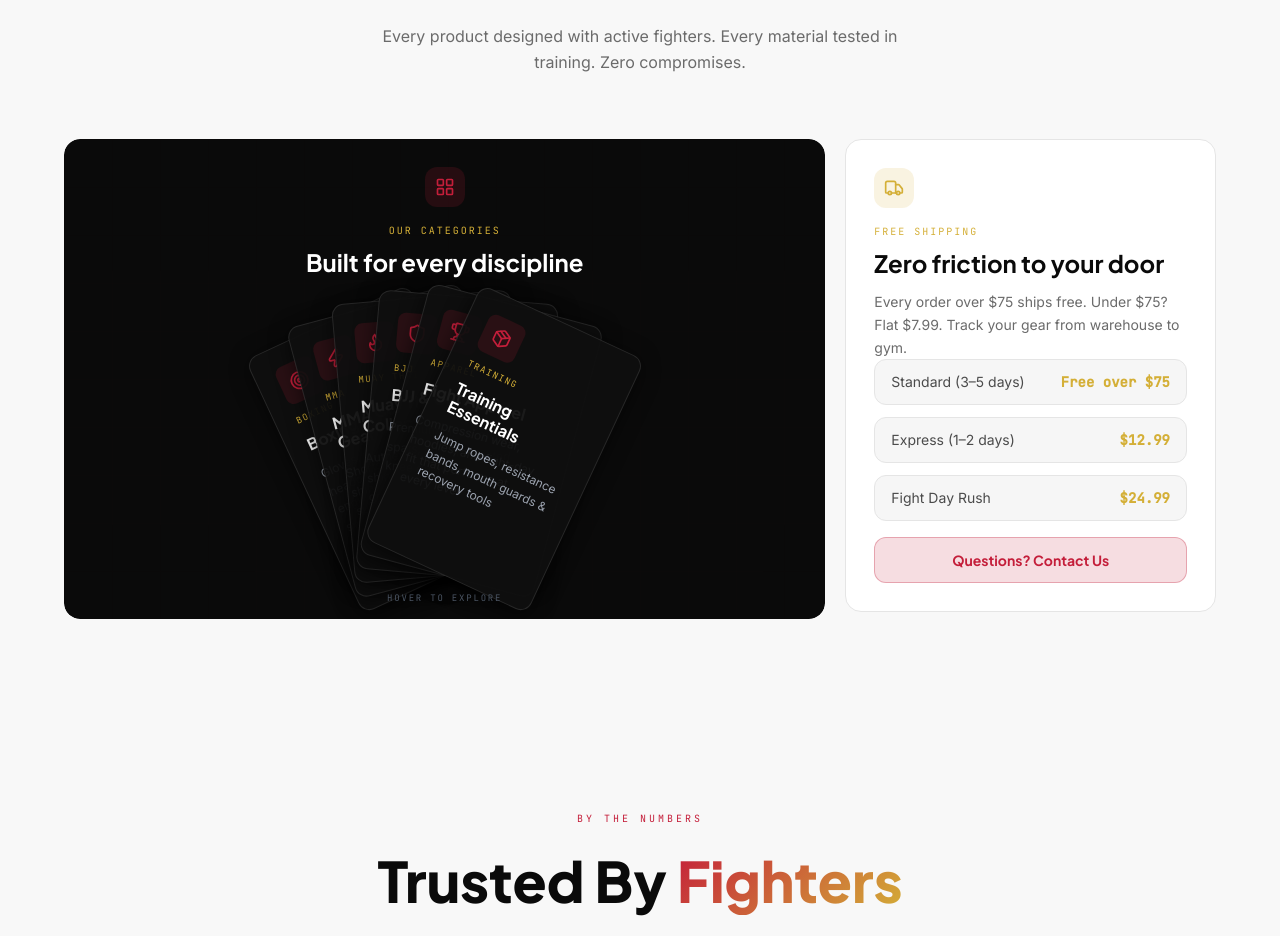
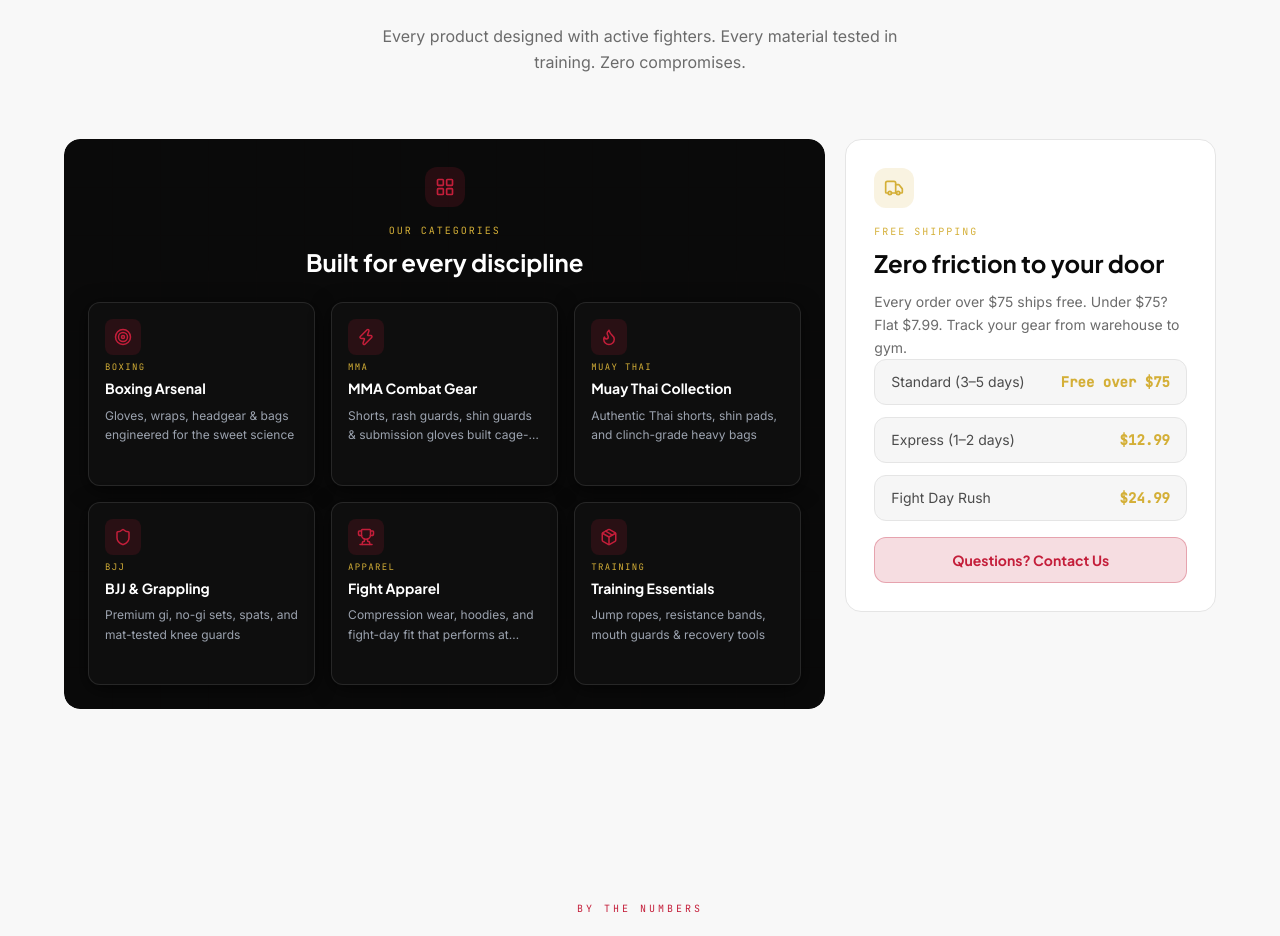
Before and after one commit to JaydonDiaz/combo-breaker, a React (Vite) app: page / in a window 1280 px wide. Shown: the part 1000-1936 px from the top of the page. Built offline with nearby package versions, Linux system fonts and the light colour scheme.

Commit message:
Replace fanned card-deck with a normal hover-card grid in "Built for every discipline"
Swaps the overlapping, rotated ProductShuffler stack for a standard non-overlapping grid where each card lifts and highlights on hover.

```diff
--- a/src/App.jsx
+++ b/src/App.jsx
@@ -215,13 +215,9 @@ function FightStriker() {
   )
 }
 
-// ─── ProductShuffler ──────────────────────────────────────────────────────────
+// ─── ProductGrid ──────────────────────────────────────────────────────────
 
-const FAN_ROTATIONS = [-25, -15, -5, 5, 15, 25]
-
-function ProductShuffler() {
-  const [hoveredIdx, setHoveredIdx] = useState(null)
-
+function ProductGrid() {
   return (
     <div className="relative w-full h-full flex flex-col bg-[#0A0A0A] rounded-2xl overflow-hidden">
       <div className="absolute inset-0 opacity-10 grid-bg" />
@@ -236,58 +232,31 @@ function ProductShuffler() {
         <h3 className="font-display text-white font-bold text-2xl">Built for every discipline</h3>
       </div>
 
-      {/* Fan */}
-      <div className="relative flex-1 flex items-center justify-center pb-4">
-        <div className="relative" style={{ width: '280px', height: '290px' }}>
-          {PRODUCTS.map((p, i) => {
-            const isHovered = hoveredIdx === i
+      {/* Grid */}
+      <div className="relative z-10 flex-1 p-6 pt-4">
+        <div className="grid grid-cols-2 sm:grid-cols-3 gap-4 h-full">
+          {PRODUCTS.map(p => {
             const Icon = p.icon
-            const rotation = FAN_ROTATIONS[i]
-
             return (
               <div
                 key={p.name}
-                onMouseEnter={() => setHoveredIdx(i)}
-                onMouseLeave={() => setHoveredIdx(null)}
-                className="absolute cursor-pointer rounded-xl border flex flex-col gap-3 p-5 transition-all duration-300 ease-out"
-                style={{
-                  width: '180px',
-                  height: '280px',
-                  left: '50%',
-                  bottom: '0',
-                  marginLeft: '-90px',
-                  transformOrigin: 'bottom center',
-                  transform: isHovered
-                    ? `rotate(${rotation}deg) translateY(-40px) scale(1.05)`
-                    : `rotate(${rotation}deg)`,
-                  zIndex: isHovered ? 20 : i + 1,
-                  background: isHovered ? 'rgba(35,8,14,0.97)' : 'rgba(15,15,15,0.95)',
-                  borderColor: isHovered ? 'rgba(196,30,58,0.5)' : 'rgba(255,255,255,0.1)',
-                  boxShadow: isHovered
-                    ? '0 20px 40px rgba(196,30,58,0.25), 0 0 0 1px rgba(196,30,58,0.2)'
-                    : '0 4px 20px rgba(0,0,0,0.6)',
-                }}
+                className="group rounded-xl border border-white/10 bg-[rgba(15,15,15,0.95)] shadow-[0_4px_20px_rgba(0,0,0,0.6)] flex flex-col gap-2 p-4 cursor-pointer transition-all duration-300 ease-out hover:-translate-y-1.5 hover:border-[#C41E3A]/50 hover:bg-[rgba(35,8,14,0.97)] hover:shadow-[0_20px_40px_rgba(196,30,58,0.25),0_0_0_1px_rgba(196,30,58,0.2)]"
               >
-                <div className="w-10 h-10 rounded-lg flex items-center justify-center flex-shrink-0"
+                <div className="w-9 h-9 rounded-lg flex items-center justify-center flex-shrink-0"
                   style={{ background: 'rgba(196,30,58,0.15)' }}>
-                  <Icon size={20} color="#C41E3A" />
+                  <Icon size={18} color="#C41E3A" />
                 </div>
                 <span className="font-mono text-[9px] tracking-[0.15em] text-[#D4AF37] uppercase leading-none">{p.tag}</span>
-                <h3 className="font-display text-white font-bold text-base leading-tight">{p.name}</h3>
-                <p className="text-gray-400 text-xs leading-relaxed line-clamp-4">{p.desc}</p>
-                {isHovered && (
-                  <button className="mt-auto flex items-center gap-1 text-[#C41E3A] text-xs font-semibold hover:text-[#D4AF37] transition-colors">
-                    Shop Now <ArrowRight size={12} />
-                  </button>
-                )}
+                <h4 className="font-display text-white font-bold text-sm leading-tight">{p.name}</h4>
+                <p className="text-gray-400 text-xs leading-relaxed line-clamp-2">{p.desc}</p>
+                <span className="mt-auto flex items-center gap-1 text-[#C41E3A] text-xs font-semibold opacity-0 -translate-x-1 transition-all duration-300 group-hover:opacity-100 group-hover:translate-x-0">
+                  Shop Now <ArrowRight size={12} />
+                </span>
               </div>
             )
           })}
         </div>
       </div>
-
-      {/* Hint */}
-      <p className="relative z-10 pb-4 text-center font-mono text-[9px] tracking-[0.2em] text-gray-600 uppercase">Hover to explore</p>
     </div>
   )
 }
@@ -734,9 +703,9 @@ export default function App() {
           </div>
 
           <div className="grid grid-cols-1 lg:grid-cols-3 gap-5 items-start">
-            {/* Card 1 — Product Shuffler */}
-            <div className="fade-up lg:col-span-2 rounded-2xl overflow-hidden" style={{ height: '480px' }}>
-              <ProductShuffler />
+            {/* Card 1 — Product Grid */}
+            <div className="fade-up lg:col-span-2 rounded-2xl overflow-hidden" style={{ minHeight: '480px' }}>
+              <ProductGrid />
             </div>
 
             {/* Card 2 — Free shipping calculator */}
```
